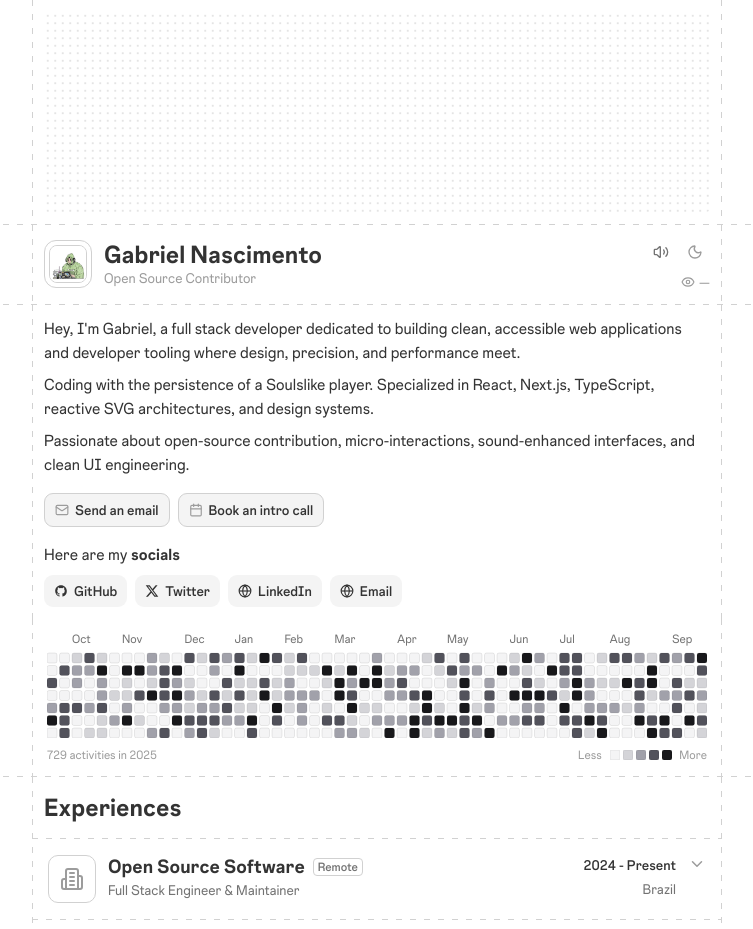
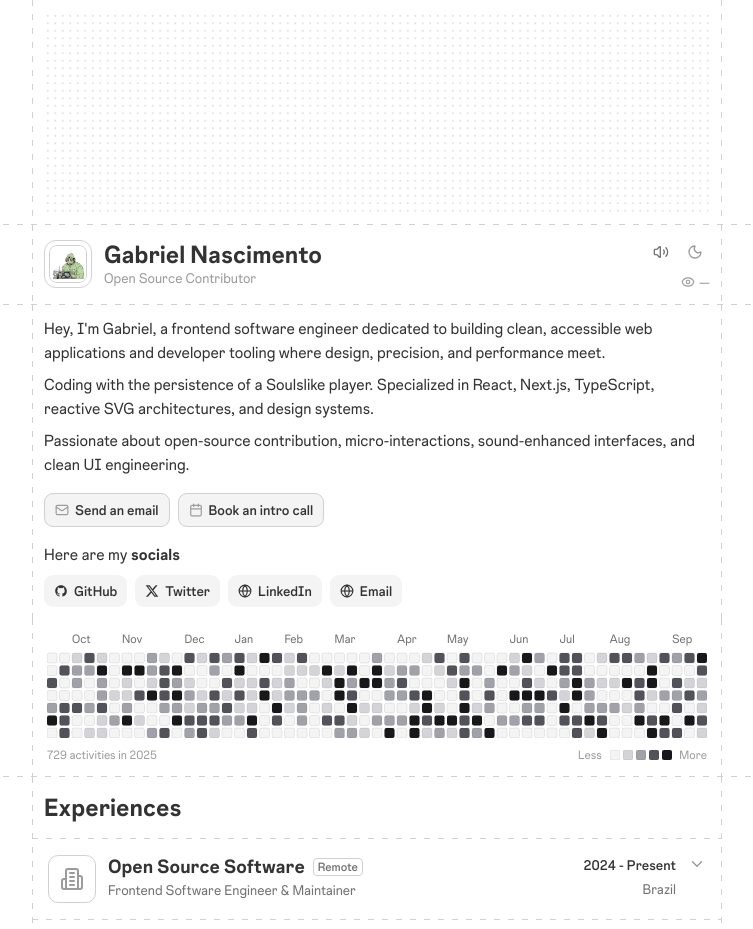
Before and after one commit to GabrielBaiano/gridline-portfolio-template, a Next.js app: page / in a window 1280 px wide. Shown: the top 929 px of the page, without its empty margins (263-1016 px from the left). Built offline with nearby package versions, Linux system fonts and the light colour scheme.

Commit message:
chore: update personal role and bio to frontend software engineer

```diff
--- a/src/data/portfolio.ts
+++ b/src/data/portfolio.ts
@@ -76,11 +76,11 @@ export interface PortfolioConfig {
 export const portfolioData: PortfolioConfig = {
   personal: {
     name: "Gabriel Nascimento",
-    role: "Full Stack Developer",
+    role: "Frontend Software Engineer",
     statusBadge: "Open Source Contributor",
     avatar: "/images/logo/avatar.jpg",
     bio: [
-      "Hey, I'm Gabriel, a full stack developer dedicated to building clean, accessible web applications and developer tooling where design, precision, and performance meet.",
+      "Hey, I'm Gabriel, a frontend software engineer dedicated to building clean, accessible web applications and developer tooling where design, precision, and performance meet.",
       "Coding with the persistence of a Soulslike player. Specialized in React, Next.js, TypeScript, reactive SVG architectures, and design systems.",
       "Passionate about open-source contribution, micro-interactions, sound-enhanced interfaces, and clean UI engineering."
     ],
@@ -98,7 +98,7 @@ export const portfolioData: PortfolioConfig = {
   experiences: [
     {
       company: "Open Source Software",
-      role: "Full Stack Engineer & Maintainer",
+      role: "Frontend Software Engineer & Maintainer",
       type: "Remote",
       period: "2024 - Present",
       location: "Brazil",
```
